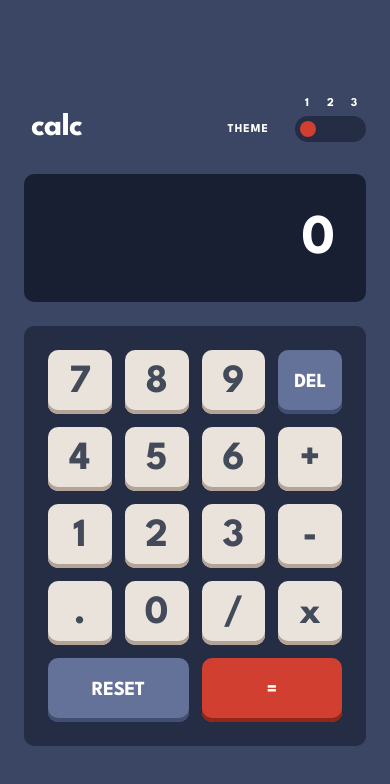
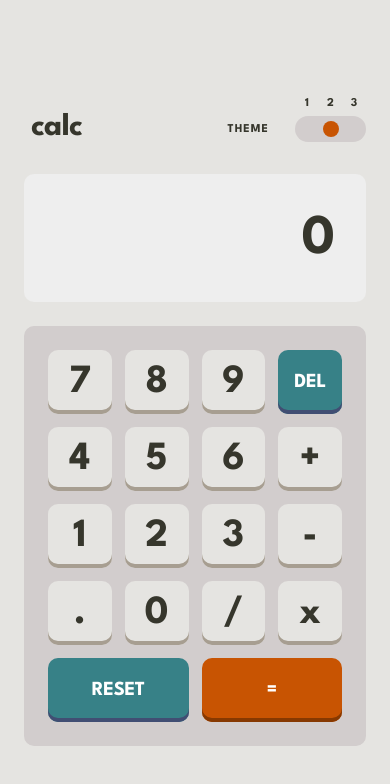
Before and after one commit to FerdinandoGeografo/calculator-app, an Angular app: page / in a window 390 px wide. Shown: the top 784 px of the page. Built offline with nearby package versions, Linux system fonts and the light colour scheme.

Commit message:
fix prefers-color-scheme media query with theme indexes inverted

```diff
--- a/src/app/data/store.service.ts
+++ b/src/app/data/store.service.ts
@@ -11,8 +11,8 @@ export class StoreService {
     ...initialState,
     ...this.#load(),
     themeIndex: window.matchMedia('(prefers-color-scheme: dark)').matches
-      ? 1
-      : 0,
+      ? 0
+      : 1,
   });
 
   themeIndex = computed(() => this.#store().themeIndex);
```
